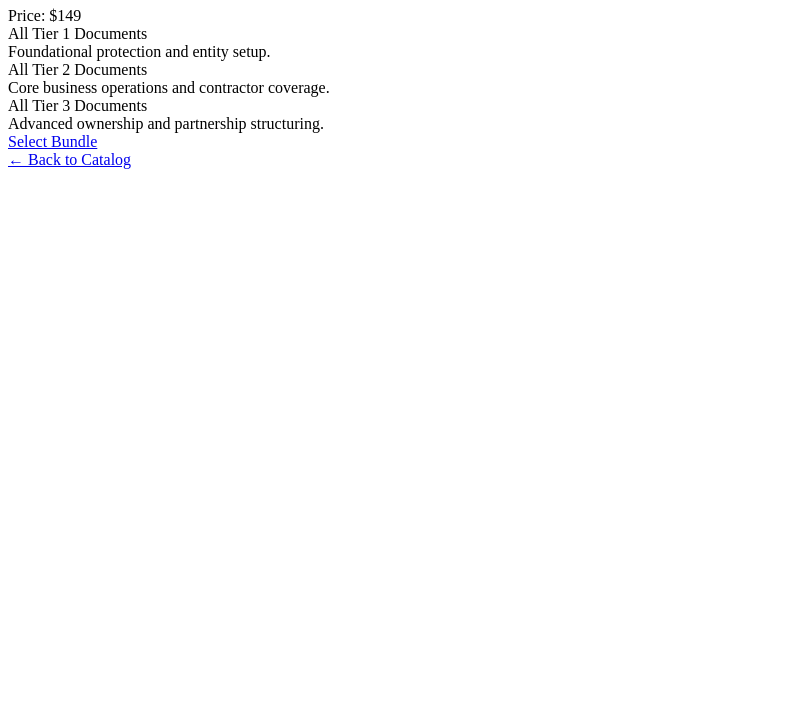
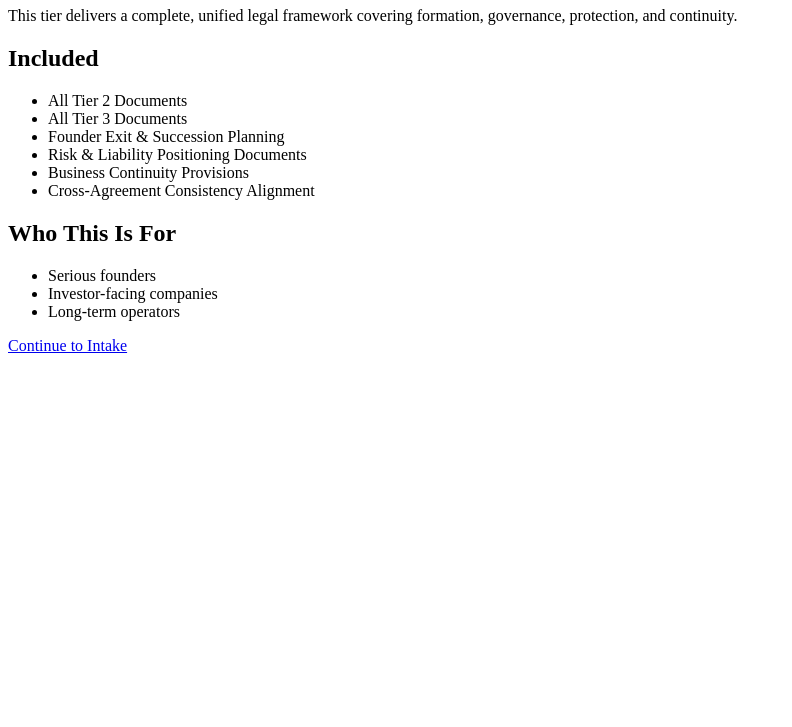
Before and after one commit to Lean4me2025/elegalboom, a plain HTML site: page tier4.html in a window 1280 px wide. Shown: the part 73-800 px from the top of the page, without its empty margins (0-792 px from the left). Drawn offline with Linux system fonts and the light colour scheme.

Commit message:
Update tier4.html

```diff
--- a/tier4.html
+++ b/tier4.html
@@ -1,41 +1,36 @@
 <!DOCTYPE html>
 <html lang="en">
 <head>
-  <meta charset="UTF-8" />
-  <title>Tier 4 – Complete Bundle | E-LegalBoom</title>
-  <meta name="viewport" content="width=device-width, initial-scale=1.0" />
-  <style>
-    /* same styles as Tier 1 */
-  </style>
+  <meta charset="UTF-8">
+  <title>Tier 4 – Comprehensive Business Legal Suite</title>
 </head>
+<body>
 
-<body>
-  <div class="page-wrapper">
-    <h1>Tier 4 — Complete Legal Bundle</h1>
-    <div class="price">Price: $149</div>
+<h1>Tier 4 – Comprehensive Business Legal Suite</h1>
 
-    <div class="doc-stack">
-      <div class="doc-block">
-        <div class="doc-title">All Tier 1 Documents</div>
-        <div class="doc-purpose">Foundational protection and entity setup.</div>
-      </div>
+<p>
+This tier delivers a complete, unified legal framework
+covering formation, governance, protection, and continuity.
+</p>
 
-      <div class="doc-block">
-        <div class="doc-title">All Tier 2 Documents</div>
-        <div class="doc-purpose">Core business operations and contractor coverage.</div>
-      </div>
+<h2>Included</h2>
+<ul>
+  <li>All Tier 2 Documents</li>
+  <li>All Tier 3 Documents</li>
+  <li>Founder Exit & Succession Planning</li>
+  <li>Risk & Liability Positioning Documents</li>
+  <li>Business Continuity Provisions</li>
+  <li>Cross-Agreement Consistency Alignment</li>
+</ul>
 
-      <div class="doc-block">
-        <div class="doc-title">All Tier 3 Documents</div>
-        <div class="doc-purpose">Advanced ownership and partnership structuring.</div>
-      </div>
-    </div>
+<h2>Who This Is For</h2>
+<ul>
+  <li>Serious founders</li>
+  <li>Investor-facing companies</li>
+  <li>Long-term operators</li>
+</ul>
 
-    <a class="cta" href="intake.html?tier=4">Select Bundle</a>
+<a href="intake.html?tier=4" class="continue-btn">Continue to Intake</a>
 
-    <div class="nav-back">
-      <a href="catalog.html">← Back to Catalog</a>
-    </div>
-  </div>
 </body>
 </html>
```
